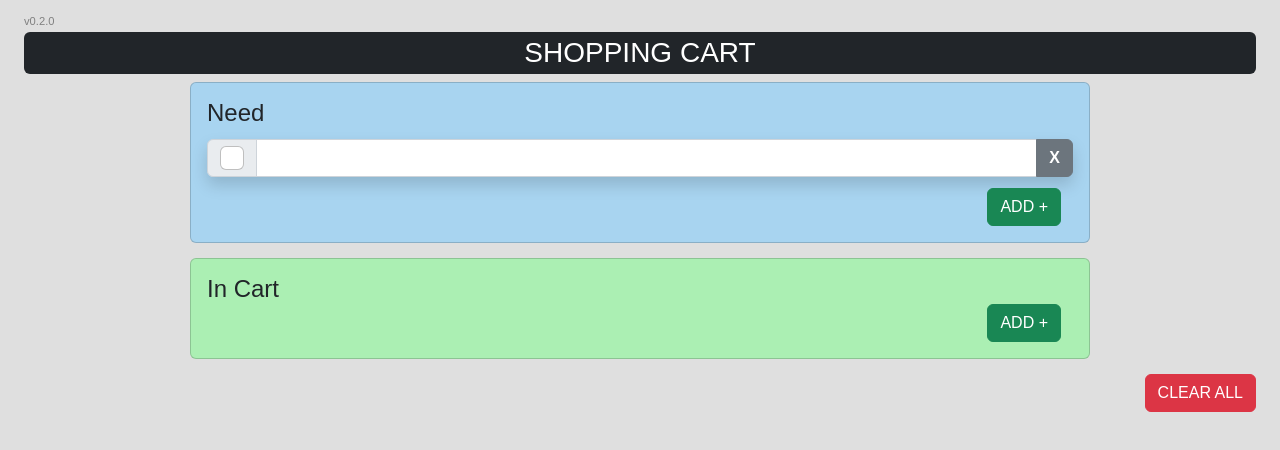
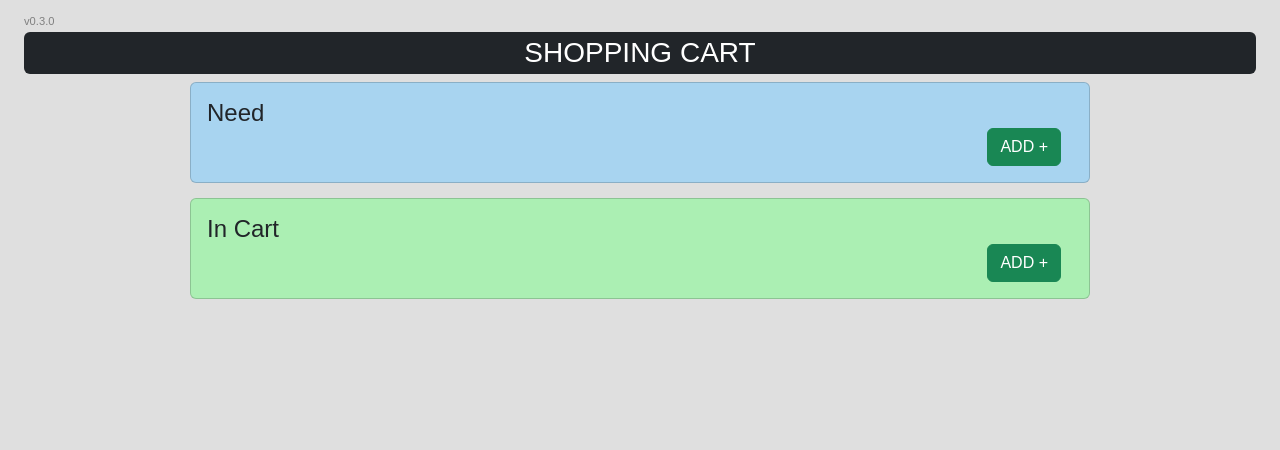
Before and after one commit to Davatata/Shopping-Cart, a React (Create React App) app: page / in a window 1280 px wide. Shown: the top 450 px of the page. Built offline with nearby package versions, Linux system fonts and the light colour scheme.

Commit message:
saves data to local storage

```diff
--- a/package.json
+++ b/package.json
@@ -1,6 +1,6 @@
 {
   "name": "shopping-cart",
-  "version": "0.2.0",
+  "version": "0.3.0",
   "private": true,
   "dependencies": {
     "@testing-library/jest-dom": "^5.16.4",
--- a/src/App.js
+++ b/src/App.js
@@ -1,4 +1,4 @@
-import {useState} from 'react';
+import {useState, useEffect} from 'react';
 
 import Backdrop from "./components/Backdrop/Backdrop";
 import Modal from "./components/Modal/Modal";
@@ -7,22 +7,21 @@ import packageJson from '../package.json';
 
 
 function App() {
-  const unchecked = [
-    {
-      text: "",
-      checked: false,
-      autofocus: false
-    },
-  ];
-  const checked = [];
-
   // modalIsOpen => gets the default value of false
   // setModalIsOpen => is called to assign a new value to modalIsOpen
   const [ modalIsOpen, setModalIsOpen ] = useState(false);
 
   // updating these arrays will update the UI
-  const [ checkedItems, setCheckedItems ] = useState(checked);
-  const [ uncheckedItems, setUncheckedItems ] = useState(unchecked);
+  const [ checkedItems, setCheckedItems ] = useState(() => {
+    const json = localStorage.getItem("checkedItems");
+    const savedItems = JSON.parse(json);
+    return savedItems || [];
+  });
+  const [ uncheckedItems, setUncheckedItems ] = useState(() => {
+    const json = localStorage.getItem("uncheckedItems");
+    const savedItems = JSON.parse(json);
+    return savedItems || [];
+  });
 
   function clearAllHandler() {
     setModalIsOpen(true);
@@ -120,6 +119,17 @@ function App() {
     }
   }
 
+  useEffect(() => {
+    const json = JSON.stringify(checkedItems);
+    localStorage.setItem("checkedItems", json);
+  }, [checkedItems]);
+
+  useEffect(() => {
+    const json = JSON.stringify(uncheckedItems);
+    localStorage.setItem("uncheckedItems", json);
+  }, [uncheckedItems]);
+
+
   return (
     <div>
       <span id="version" className=''>v{packageJson.version}</span>
```
